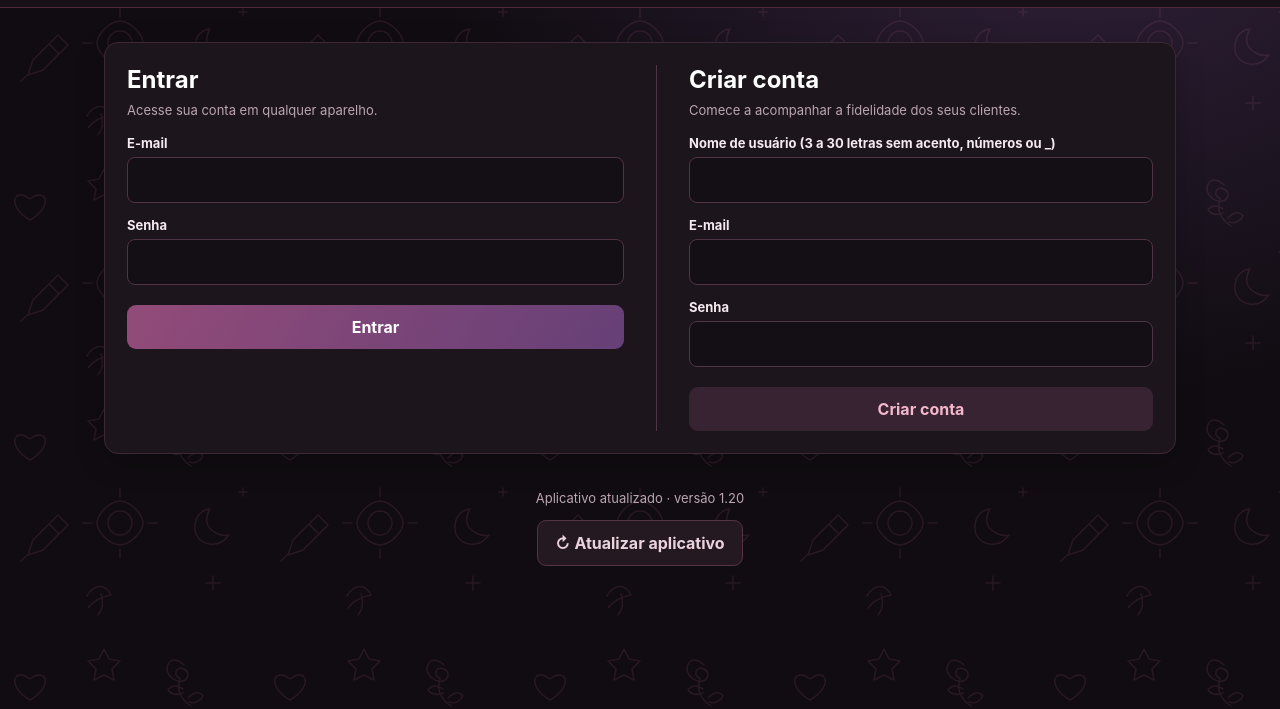
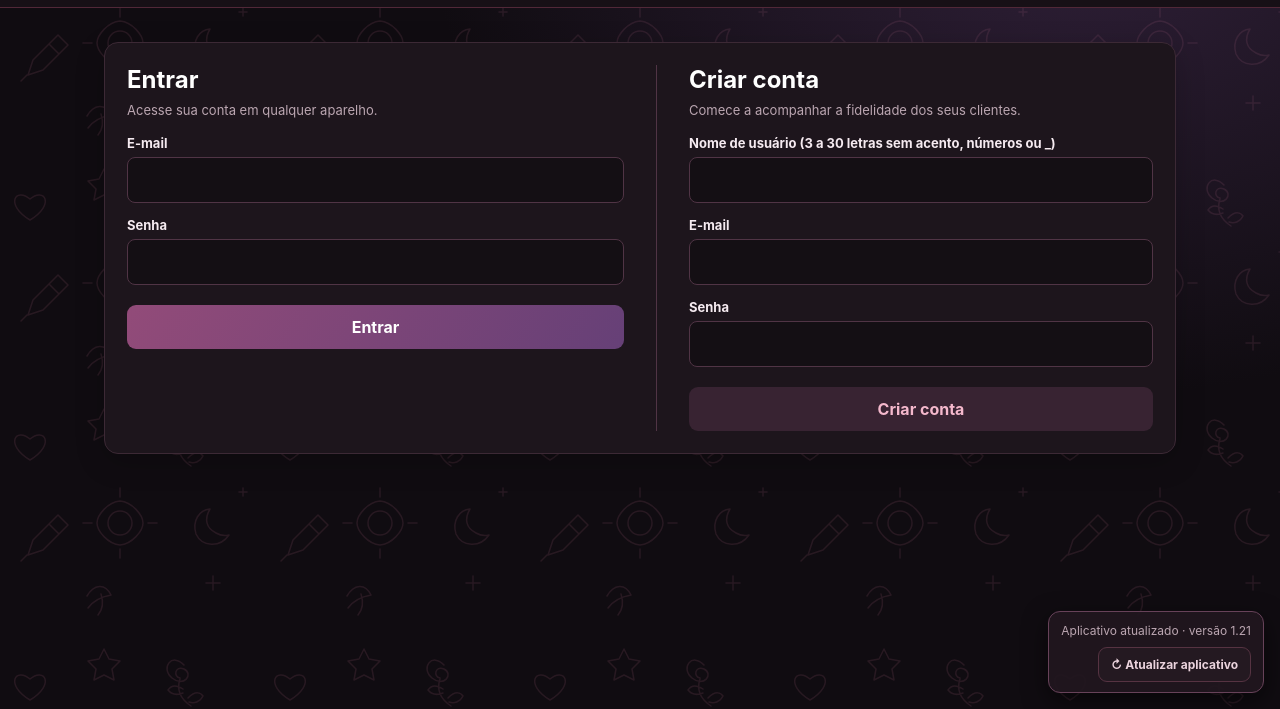
Before and after one commit to campos3636/cartao-fidelidade, a plain HTML site: page index.html in a window 1280 px wide. Shown: the part 91-800 px from the top of the page. Drawn offline with nearby package versions, Linux system fonts and the light colour scheme.

Commit message:
Posicionar atualizacao na lateral - 1.21

```diff
--- a/index.html
+++ b/index.html
@@ -23,6 +23,7 @@
     body{background:radial-gradient(ellipse at 85% 0%,#302039 0,transparent 43%),#100c11}.btn{background:linear-gradient(120deg,#924b79,#664077)}.btn:hover{background:linear-gradient(120deg,#aa5a8c,#7c508f)}.logo-mark{color:#c184bf}.stats{grid-template-columns:repeat(2,1fr)}
     .card{position:relative;overflow:hidden;background:linear-gradient(145deg,#302035,#1d151c 68%);border:1px solid #795578;box-shadow:0 10px 28px #0005}.card::before{content:'';position:absolute;top:0;left:0;right:0;height:3px;background:linear-gradient(90deg,#bb78a8,#71518e,transparent)}.card .avatar{border:1px solid #bc88b8}.card .progress-head{color:#eadbea}.mail-button{display:inline-block;text-decoration:none;font-size:12px;padding:10px 12px}.template-text{width:100%;min-height:150px;resize:vertical;background:#140f14;color:#fff;border:1px solid #503445;border-radius:8px;padding:12px;font:inherit;line-height:1.5}.template-help{margin-top:10px!important}
     .btn.whatsapp-button{background:#167c48;color:#fff}.btn.whatsapp-button:hover{background:#12693d}.btn.whatsapp-button:disabled{background:#3d4a42;color:#adb9b0;cursor:not-allowed}
+    .update-panel{position:fixed;right:16px;bottom:16px;z-index:5;padding:10px 12px;border:1px solid #674259;border-radius:12px;background:#21171ff2;box-shadow:0 8px 24px #0008;text-align:right;max-width:calc(100vw - 32px)}.update-panel p{font-size:12px;margin:0 0 7px}.update-panel .btn{font-size:12px;padding:9px 12px}.wrap{padding-bottom:150px}@media(max-width:650px){.update-panel{right:10px;bottom:calc(10px + env(safe-area-inset-bottom));padding:8px}.update-panel p{font-size:11px}.wrap{padding-bottom:150px}}
   </style>
 </head>
 <body>
@@ -39,7 +40,7 @@
     <section class="stats"><div class="stat"><label>Clientes cadastrados</label><strong id="total">0</strong></div><div class="stat"><label>Brindes dados</label><strong id="rewards">0</strong></div></section>
     <section class="panel"><div class="toolbar"><div><h2>Meus clientes</h2><p>Um carinho especial para quem está sempre com você.</p></div><input class="search" id="search" placeholder="🔍  Buscar por nome, telefone ou e-mail" aria-label="Buscar clientes"></div><div class="cards" id="cards"></div></section>
     </div>
-    <footer style="text-align:center;margin-top:35px"><p id="update-status" role="status" style="font-size:13px;margin-bottom:12px">Verificando atualizações...</p><button class="btn ghost" type="button" id="update-app">↻ Atualizar aplicativo</button></footer>
+    <footer class="update-panel"><p id="update-status" role="status">Verificando atualizações...</p><button class="btn ghost" type="button" id="update-app">↻ Atualizar aplicativo</button></footer>
   </main>
   <dialog id="dialog"><h2>Novo cliente</h2><p>Preencha os dados para criar um cartão fidelidade.</p><form id="form"><label for="name">Nome</label><input id="name" required maxlength="100" placeholder="Nome do cliente"><label for="phone">Telefone</label><input id="phone" required type="tel" maxlength="30" placeholder="(00) 00000-0000"><label for="email">E-mail (opcional)</label><input id="email" type="email" maxlength="150" placeholder="cliente@email.com"><div class="form-actions"><button type="button" class="btn ghost" id="cancel">Cancelar</button><button class="btn" type="submit">Salvar cliente</button></div></form></dialog>
   <script src="https://cdn.jsdelivr.net/npm/@supabase/supabase-js@2"></script>
@@ -52,7 +53,7 @@
     function message(text){$('message').textContent=text;$('message').hidden=false}
     function updatedPageUrl(href,version){const url=new URL(href);url.searchParams.set('_atualizar',String(version));return url.toString()}
     $('update-app').onclick=()=>{if(confirm('Atualizar agora? Informações ainda não salvas nesta tela serão perdidas.'))location.replace(updatedPageUrl(location.href,Date.now()))};
-    const APP_VERSION='1.20';
+    const APP_VERSION='1.21';
     function isNewerVersion(current,latest){if(!/^\d+(?:\.\d+)*$/.test(current)||typeof latest!=='string'||!/^\d+(?:\.\d+)*$/.test(latest))return false;const a=current.split('.').map(Number),b=latest.split('.').map(Number);for(let i=0;i<Math.max(a.length,b.length);i++){if((b[i]||0)!==(a[i]||0))return (b[i]||0)>(a[i]||0)}return false}
     async function checkForUpdates(){try{const url=new URL('version.json',location.href);url.searchParams.set('_verificar',Date.now());const response=await fetch(url,{cache:'no-store'});if(!response.ok)throw new Error('Falha ao verificar');const data=await response.json();if(typeof data.version!=='string'||!/^\d+(?:\.\d+)*$/.test(data.version))throw new Error('Versão inválida');if(isNewerVersion(APP_VERSION,data.version)){$('update-status').textContent='Atualização '+data.version+' disponível.';$('update-app').textContent='↻ Atualizar para '+data.version;$('update-app').classList.remove('ghost')}else{$('update-status').textContent='Aplicativo atualizado · versão '+APP_VERSION;$('update-app').textContent='↻ Atualizar aplicativo';$('update-app').classList.add('ghost')}}catch{$('update-status').textContent='Não foi possível verificar atualizações. Confira sua internet.'}}
     checkForUpdates();setInterval(checkForUpdates,60000);document.addEventListener('visibilitychange',()=>{if(!document.hidden)checkForUpdates()});
```
